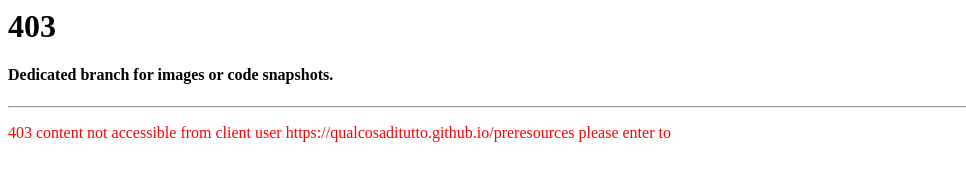
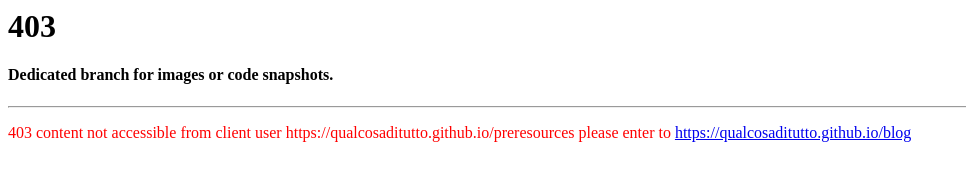
Before and after one commit to QualcosaDiTutto/preresources, a plain HTML site: page index.html in a window 1280 px wide. Shown: the whole page, without its empty margins (0-966 px from the left). Drawn offline with Linux system fonts and the light colour scheme.

Commit message:
Update index.html

```diff
--- a/index.html
+++ b/index.html
@@ -2,5 +2,5 @@
 <h4>Dedicated branch for images or code snapshots.</h4>
 <hr/>
 <font color="red">
-  <p>403 content not accessible from client user https://qualcosaditutto.github.io/preresources please enter to <a href="https://qualcosaditutto.github.io/blog"></a></p>
+  <p>403 content not accessible from client user https://qualcosaditutto.github.io/preresources please enter to <a href="https://qualcosaditutto.github.io/blog">https://qualcosaditutto.github.io/blog</a></p>
 </font>
```
